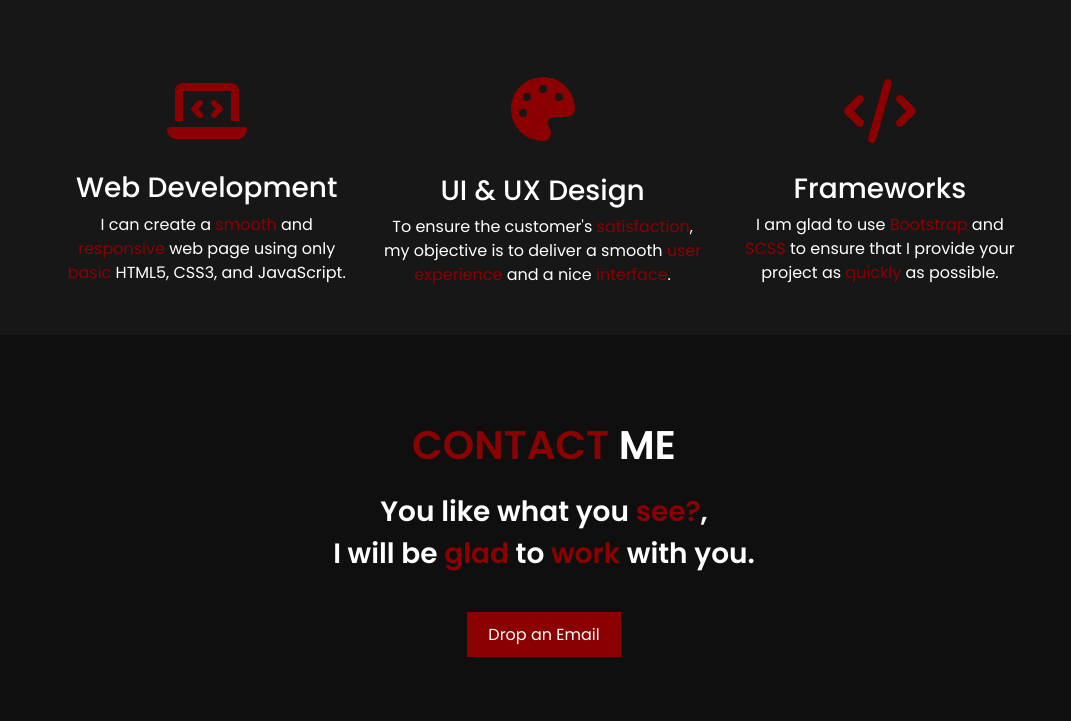
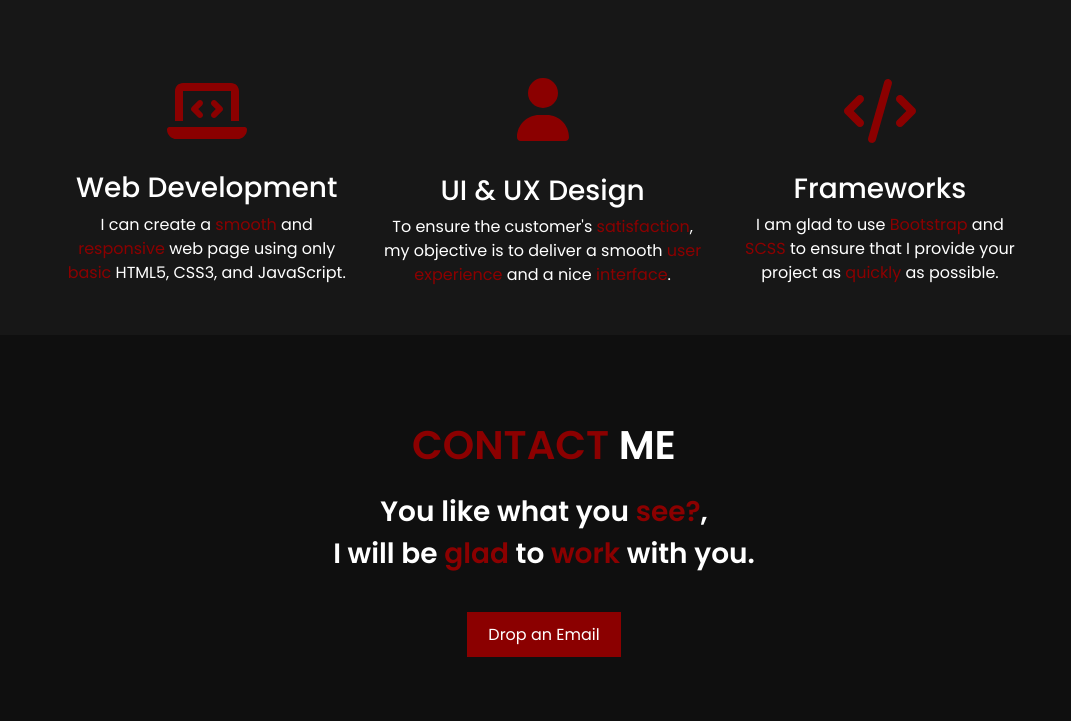
Before and after one commit to xMaGNeZx/magnez, a plain HTML site: page index.html in a window 1280 px wide. Shown: the part 1105-1826 px from the top of the page, without its empty margins (96-1167 px from the left). Drawn offline with nearby package versions, Linux system fonts and the light colour scheme.

Commit message:
Updated icons

```diff
--- a/index.html
+++ b/index.html
@@ -87,7 +87,7 @@
                     </p>
                 </div>
                 <div class="skill">
-                    <i class="icon fa-solid fa-palette fa-4x"></i>
+                    <i class="icon fa-solid fa-user fa-4x"></i>
                     <h3>UI & UX Design</h3>
                     <p>To ensure the customer's <span>satisfaction</span>, my objective is to deliver a smooth
                         <span>user experience</span> and a nice <span>interface</span>.
```
Also changed, not shown: assets/styles/main.css (+8 -0 lines).
